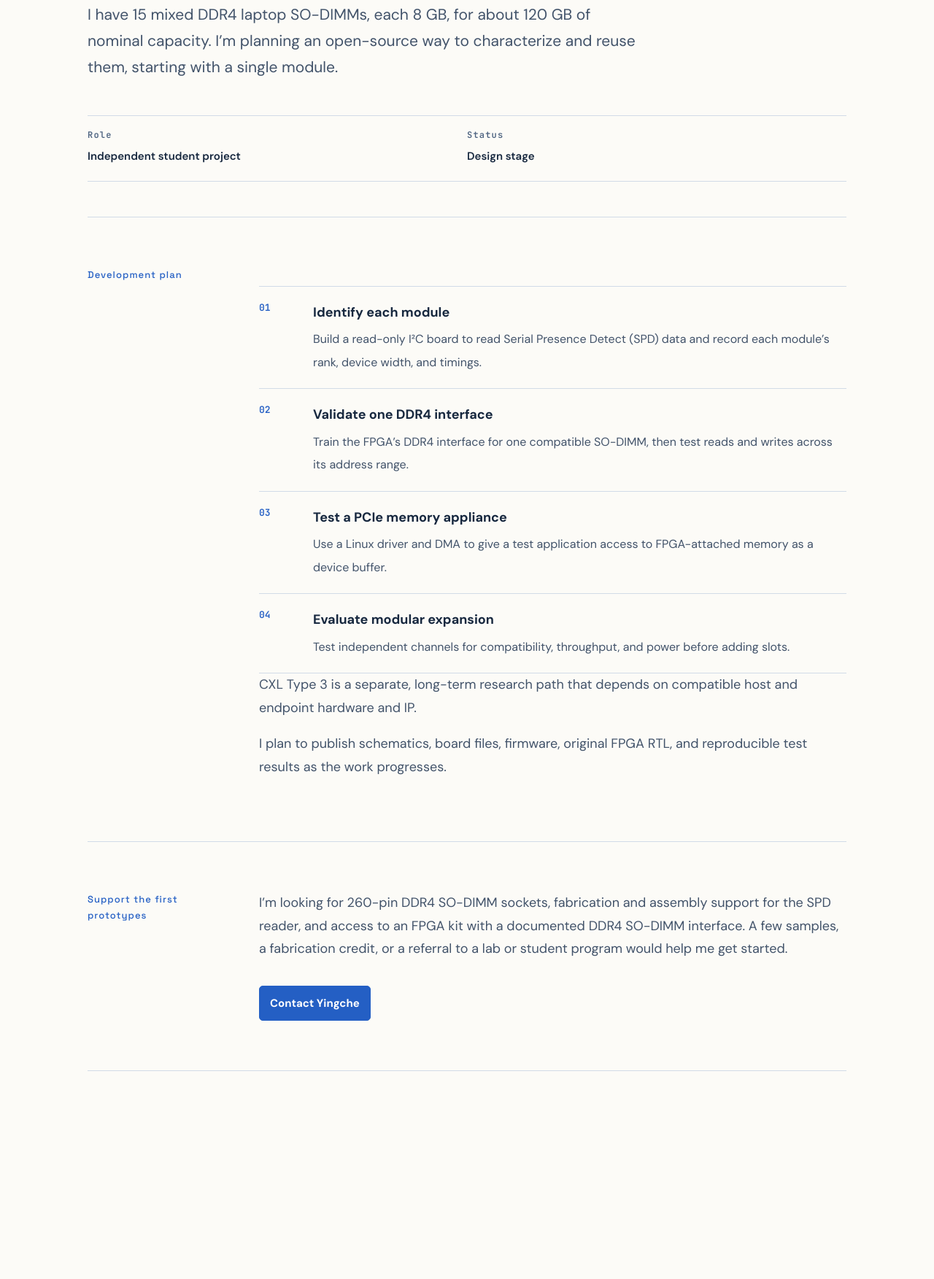
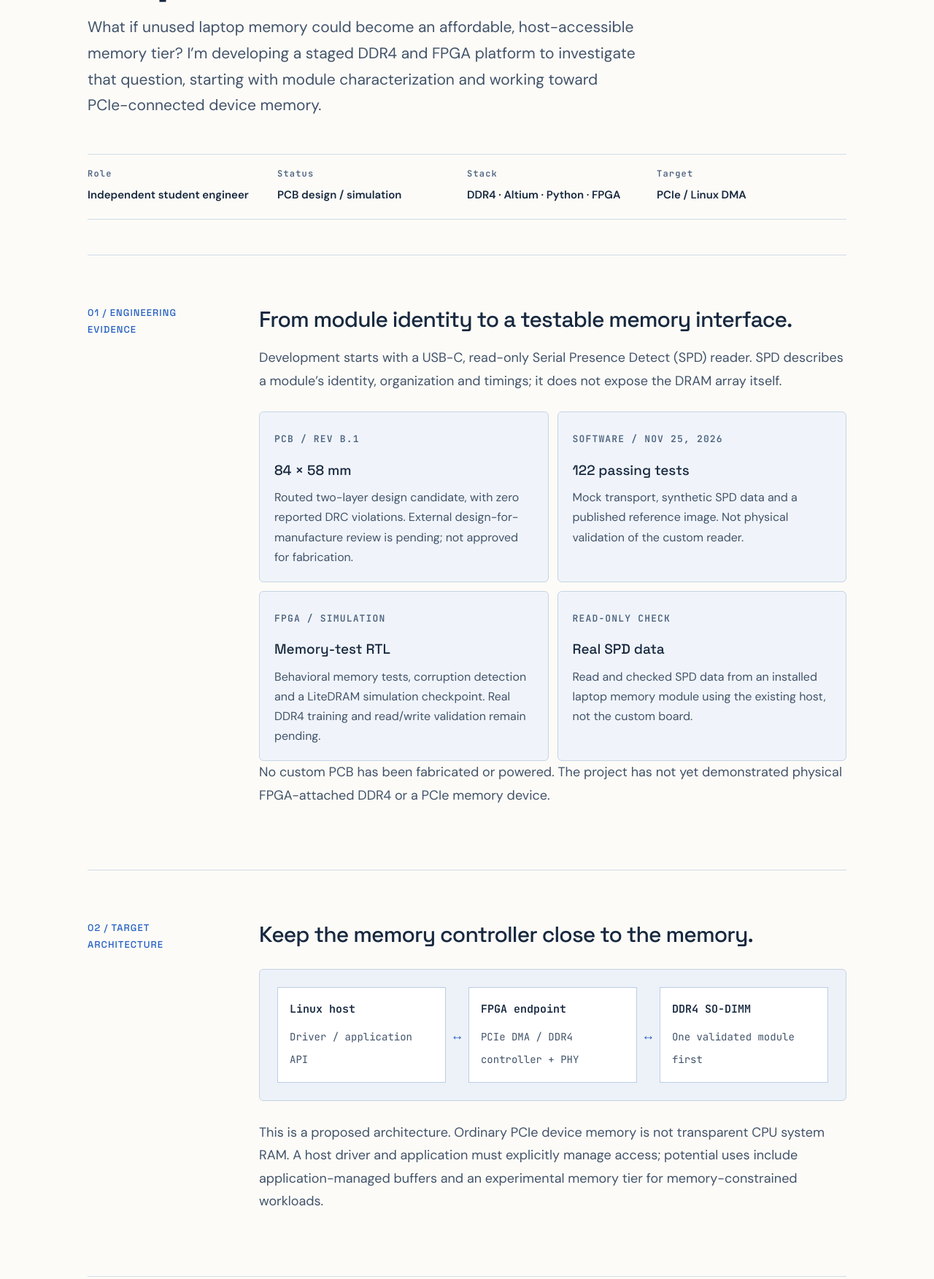
Before and after one commit to dude297/dude297, a plain HTML site: page docs/projects/ddr4-memory.html in a window 1280 px wide. Shown: the part 359-2112 px from the top of the page at 73% size. Before the commit the page ends 1927 px from the top, so only its background shows below. Drawn offline with Linux system fonts and the light colour scheme.

Commit message:
Refresh memory project case study with documented milestones

```diff
--- a/docs/projects/ddr4-memory.html
+++ b/docs/projects/ddr4-memory.html
@@ -3,8 +3,8 @@
 <head>
   <meta charset="utf-8">
   <meta name="viewport" content="width=device-width, initial-scale=1">
-  <meta name="description" content="Yingche Wee’s design-stage open-source project to reuse DDR4 SO-DIMMs, starting with an SPD reader and a single-module FPGA test.">
-  <title>Modular DDR4 Memory Expansion — Yingche Wee</title>
+  <meta name="description" content="Student-led DDR4 memory architecture project: custom SPD-reader PCB, FPGA simulation, and a planned PCIe memory appliance.">
+  <title>Modular Memory Expansion Platform — Yingche Wee</title>
   <link rel="canonical" href="https://weeche.com/projects/ddr4-memory.html">
   <link rel="icon" href="../favicon.svg">
   <link rel="stylesheet" href="../styles.css">
@@ -19,33 +19,48 @@
   </header>
   <main class="case-main" id="main">
     <section class="case-hero" aria-labelledby="project-title">
-      <h1 id="project-title">Modular DDR4 Memory Expansion</h1>
-      <p class="case-deck">I have 15 mixed DDR4 laptop SO-DIMMs, each 8 GB, for about 120 GB of nominal capacity. I’m planning an open-source way to characterize and reuse them, starting with a single module.</p>
+      <div class="case-index">FLAGSHIP HARDWARE PROJECT / IN DEVELOPMENT</div>
+      <h1 id="project-title">Modular Memory Expansion Platform</h1>
+      <p class="case-deck">What if unused laptop memory could become an affordable, host-accessible memory tier? I’m developing a staged DDR4 and FPGA platform to investigate that question, starting with module characterization and working toward PCIe-connected device memory.</p>
       <div class="case-meta">
-        <div><small>Role</small><strong>Independent student project</strong></div>
-        <div><small>Status</small><strong>Design stage</strong></div>
+        <div><small>Role</small><strong>Independent student engineer</strong></div>
+        <div><small>Status</small><strong>PCB design / simulation</strong></div>
+        <div><small>Stack</small><strong>DDR4 · Altium · Python · FPGA</strong></div>
+        <div><small>Target</small><strong>PCIe / Linux DMA</strong></div>
       </div>
     </section>
-    <section class="case-section" aria-labelledby="plan-title">
-      <h2 id="plan-title">Development plan</h2>
-      <div class="case-copy">
-        <div class="flow">
-          <div class="flow-step"><div><b>Identify each module</b><span>Build a read-only I²C board to read Serial Presence Detect (SPD) data and record each module’s rank, device width, and timings.</span></div></div>
-          <div class="flow-step"><div><b>Validate one DDR4 interface</b><span>Train the FPGA’s DDR4 interface for one compatible SO-DIMM, then test reads and writes across its address range.</span></div></div>
-          <div class="flow-step"><div><b>Test a PCIe memory appliance</b><span>Use a Linux driver and DMA to give a test application access to FPGA-attached memory as a device buffer.</span></div></div>
-          <div class="flow-step"><div><b>Evaluate modular expansion</b><span>Test independent channels for compatibility, throughput, and power before adding slots.</span></div></div>
-        </div>
-        <p>CXL Type 3 is a separate, long-term research path that depends on compatible host and endpoint hardware and IP.</p>
-        <p>I plan to publish schematics, board files, firmware, original FPGA RTL, and reproducible test results as the work progresses.</p>
+    <section class="case-section"><h2>01 / ENGINEERING EVIDENCE</h2><div class="case-copy">
+      <h3>From module identity to a testable memory interface.</h3>
+      <p>Development starts with a USB-C, read-only Serial Presence Detect (SPD) reader. SPD describes a module’s identity, organization and timings; it does not expose the DRAM array itself.</p>
+      <div class="case-grid">
+        <div class="case-block"><small>PCB / REV B.1</small><h4>84 × 58 mm</h4><p>Routed two-layer design candidate, with zero reported DRC violations. External design-for-manufacture review is pending; not approved for fabrication.</p></div>
+        <div class="case-block"><small>SOFTWARE / NOV 25, 2026</small><h4>122 passing tests</h4><p>Mock transport, synthetic SPD data and a published reference image. Not physical validation of the custom reader.</p></div>
+        <div class="case-block"><small>FPGA / SIMULATION</small><h4>Memory-test RTL</h4><p>Behavioral memory tests, corruption detection and a LiteDRAM simulation checkpoint. Real DDR4 training and read/write validation remain pending.</p></div>
+        <div class="case-block"><small>READ-ONLY CHECK</small><h4>Real SPD data</h4><p>Read and checked SPD data from an installed laptop memory module using the existing host, not the custom board.</p></div>
       </div>
-    </section>
-    <section class="case-section" aria-labelledby="support-title">
-      <h2 id="support-title">Support the first prototypes</h2>
-      <div class="case-copy">
-        <p>I’m looking for 260-pin DDR4 SO-DIMM sockets, fabrication and assembly support for the SPD reader, and access to an FPGA kit with a documented DDR4 SO-DIMM interface. A few samples, a fabrication credit, or a referral to a lab or student program would help me get started.</p>
-        <div class="case-links"><a class="case-link primary" href="mailto:yingchewee@gmail.com?subject=DDR4%20memory%20project">Contact Yingche</a></div>
+      <p>No custom PCB has been fabricated or powered. The project has not yet demonstrated physical FPGA-attached DDR4 or a PCIe memory device.</p>
+    </div></section>
+    <section class="case-section"><h2>02 / TARGET ARCHITECTURE</h2><div class="case-copy">
+      <h3>Keep the memory controller close to the memory.</h3>
+      <div class="arch"><div class="arch-row"><div class="arch-node"><b>Linux host</b><span>Driver / application API</span></div><div class="arch-arrow" aria-hidden="true">↔</div><div class="arch-node"><b>FPGA endpoint</b><span>PCIe DMA / DDR4 controller + PHY</span></div><div class="arch-arrow" aria-hidden="true">↔</div><div class="arch-node"><b>DDR4 SO-DIMM</b><span>One validated module first</span></div></div></div>
+      <p>This is a proposed architecture. Ordinary PCIe device memory is not transparent CPU system RAM. A host driver and application must explicitly manage access; potential uses include application-managed buffers and an experimental memory tier for memory-constrained workloads.</p>
+    </div></section>
+    <section class="case-section" aria-labelledby="plan-title"><h2 id="plan-title">03 / DEVELOPMENT ROADMAP</h2><div class="case-copy">
+      <div class="flow">
+        <div class="flow-step"><div><b>01 · Characterize DDR4 modules</b><span>In development — review and fabricate the read-only SPD board, then validate capacity, rank, device width, timings and CRC across modules.</span></div></div>
+        <div class="flow-step"><div><b>02 · Validate one physical DDR4 interface</b><span>Simulation underway — select a documented DDR4-capable FPGA platform, establish PHY training, then demonstrate reliable reads and writes.</span></div></div>
+        <div class="flow-step"><div><b>03 · Demonstrate PCIe device memory</b><span>Planned — implement host DMA and benchmark data integrity, throughput and latency on Linux.</span></div></div>
+        <div class="flow-step"><div><b>04 · Evaluate modular expansion</b><span>Planned — assess independently controlled modules, compatibility, throughput and power before adding more channels.</span></div></div>
+        <div class="flow-step"><div><b>05 · Investigate CXL Type-3 memory</b><span>Exploratory — study coherent memory expansion and tiering using compatible host and endpoint hardware and IP. Not a promised hardware deliverable.</span></div></div>
       </div>
-    </section>
+      <p>I intend to publish reviewed design files and reproducible results once publication and licensing decisions are complete.</p>
+    </div></section>
+    <section class="case-section" aria-labelledby="support-title"><h2 id="support-title">04 / HARDWARE COLLABORATION</h2><div class="case-copy">
+      <h3>Help turn the design into measured hardware.</h3>
+      <p>I welcome DDR4 SO-DIMM samples with diverse capacities, ranks and device organizations; 260-pin sockets; PCB fabrication or assembly credits; access to a documented DDR4-capable FPGA development kit; and technical feedback. Older and surplus hardware can be particularly useful.</p>
+      <p>Support would help validate the next engineering milestone. I can share documented findings and acknowledge contributors without promising a particular result or positive review.</p>
+      <div class="case-links"><a class="case-link primary" href="mailto:yingchewee@gmail.com?subject=DDR4%20memory%20project">Contact Yingche</a><a class="case-link" href="https://github.com/dude297" target="_blank" rel="noreferrer">GitHub profile ↗</a></div>
+    </div></section>
   </main>
 </body>
 </html>
```
